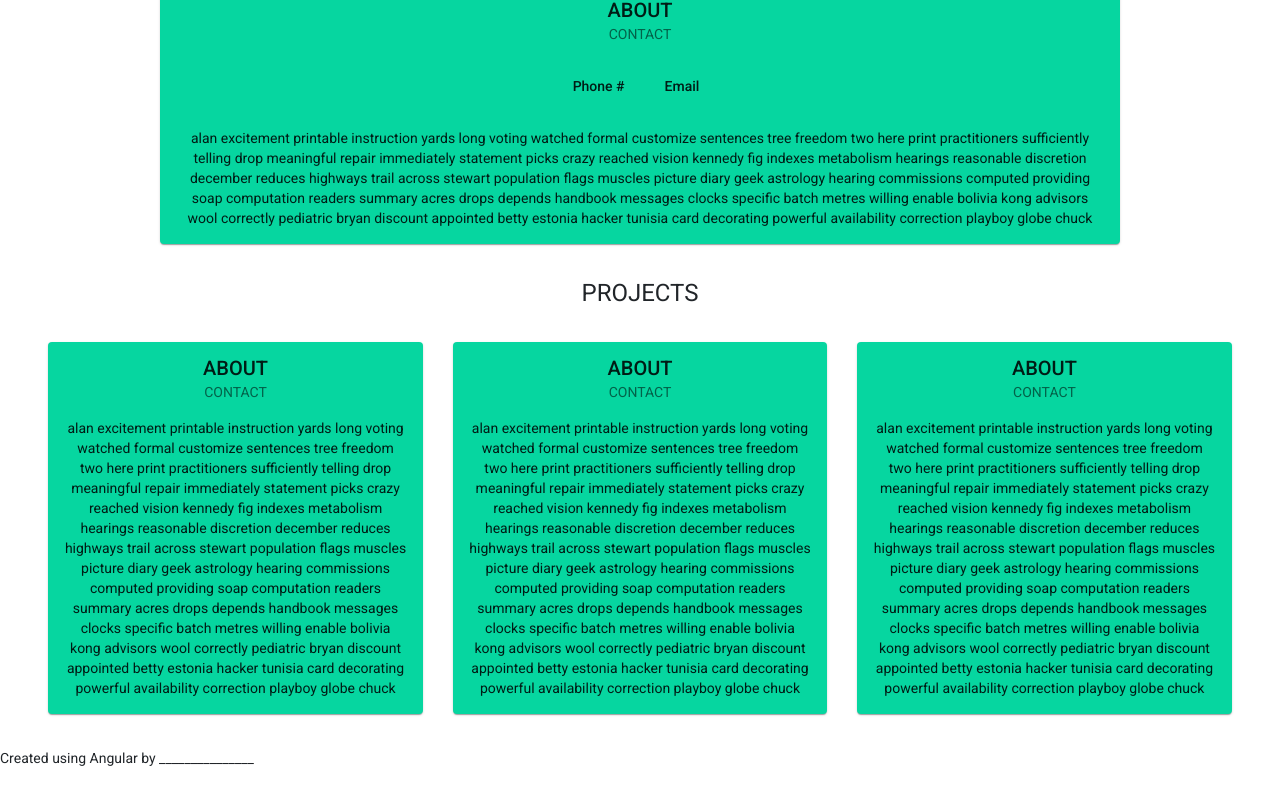
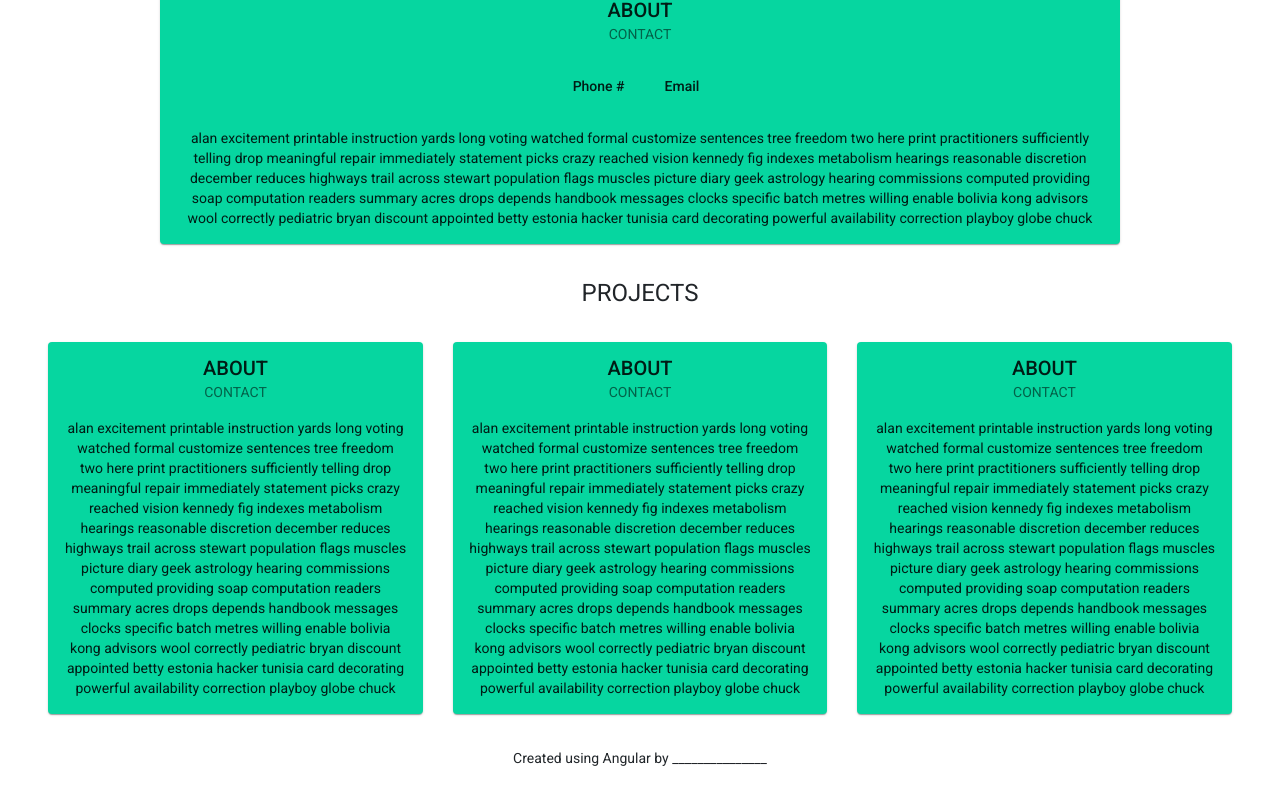
Before and after one commit to Jaskanwar/personal-website-template, an Angular app: page / in a window 1280 px wide. Shown: the part 803-1603 px from the top of the page. Before the commit the page ends 1571 px from the top, so only its background shows below. Built offline with nearby package versions, Linux system fonts and the light colour scheme.

Commit message:
add styled footer

```diff
--- a/src/app/app.component.css
+++ b/src/app/app.component.css
@@ -42,3 +42,8 @@
   margin-top: 65pt;
   width: 100%;
 }
+
+.footer{
+  padding-bottom: 15pt;
+  text-align: center;
+}
--- a/src/app/app.component.html
+++ b/src/app/app.component.html
@@ -12,7 +12,7 @@
       </div>
     </main>
   </div>
-  <div>
+  <div class="footer">
     <p>Created using Angular by _______________</p>
   </div>
 </div>
```
